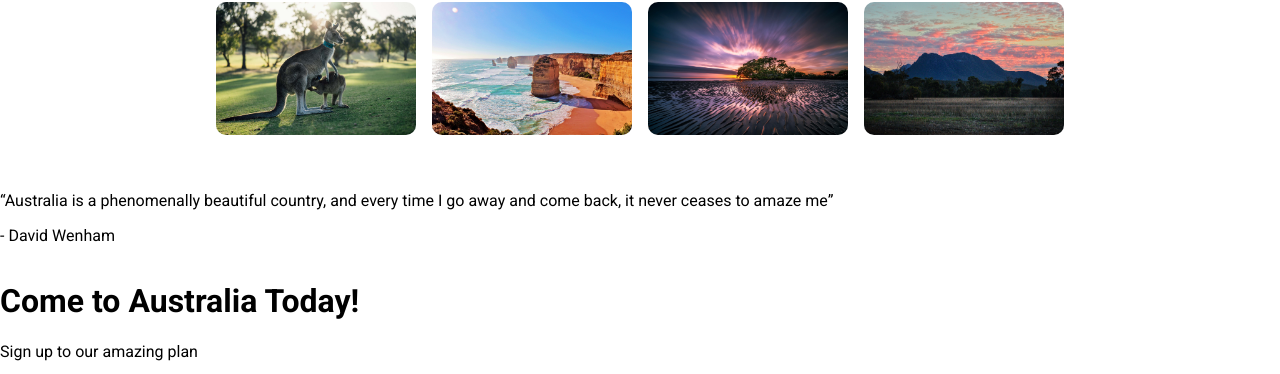
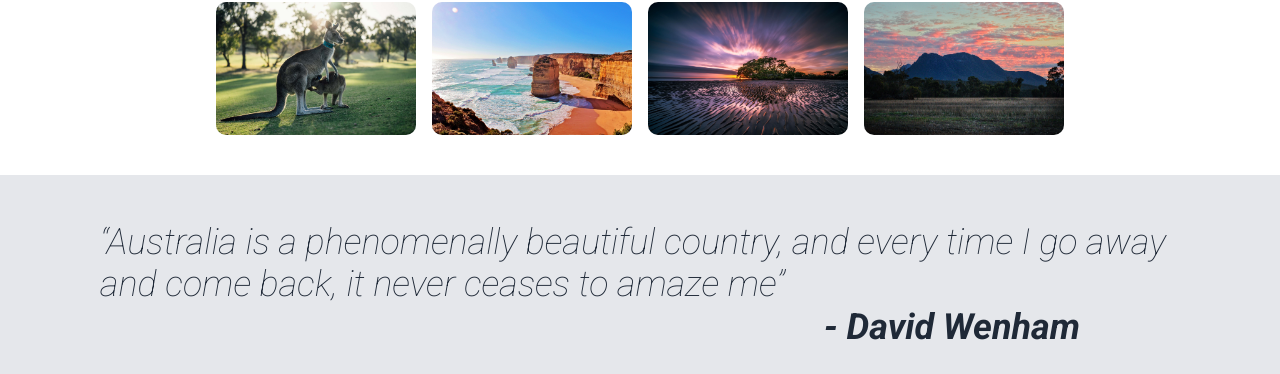
Before and after one commit to Davidpv7/landing-page-TOP, a plain HTML site: page index.html in a window 1280 px wide. Shown: the part 420-794 px from the top of the page. Drawn offline with Linux system fonts and the light colour scheme.

Commit message:
Quote section done

```diff
--- a/index.html
+++ b/index.html
@@ -44,12 +44,14 @@
 
 
     <div class="bottom-up">
+      <div class ="container-bottom">
        <p class="text1">
         “Australia is a phenomenally beautiful country, and every time I go away and come back, it never ceases to amaze me”
        </p>
        <p class="text2">
         - David Wenham
        </p>
+      </div>
     </div>
 
      <div class="bottom-down">
@@ -61,6 +63,7 @@
          <button type="button">Sign up</button>
        </div>
      </div>
+
     <footer>
       <p>Copyright - The Oding Project 2021</p>
     </footer>
--- a/style.css
+++ b/style.css
@@ -91,7 +91,37 @@ header a {
    flex-wrap: wrap;
 }
 
+.bottom-up {
+   padding: 10px 100px 40px 100px;
+   font-size: 36px;
+   font-style: italic;
+   font-weight: 80;
+   color:#1F2937;
+   display: flex;
+   flex-direction: column;
+   align-items: center;
+   background-color: #E5E7EB;
+}
 
+.container-bottom{
+   display: flex;
+   flex-direction: column;
+
+}
+
+.text1 {
+   display: flex;
+   margin-bottom: 0px;
+}
+
+.text2 {
+   font-weight: bold;
+   margin-top: 1px;
+   padding: 0px 100px 0px 100px;
+   display: flex;
+   justify-content: flex-end;
+   align-items: center;
+}
 
 footer {
    background-color: #1F2937;
```
